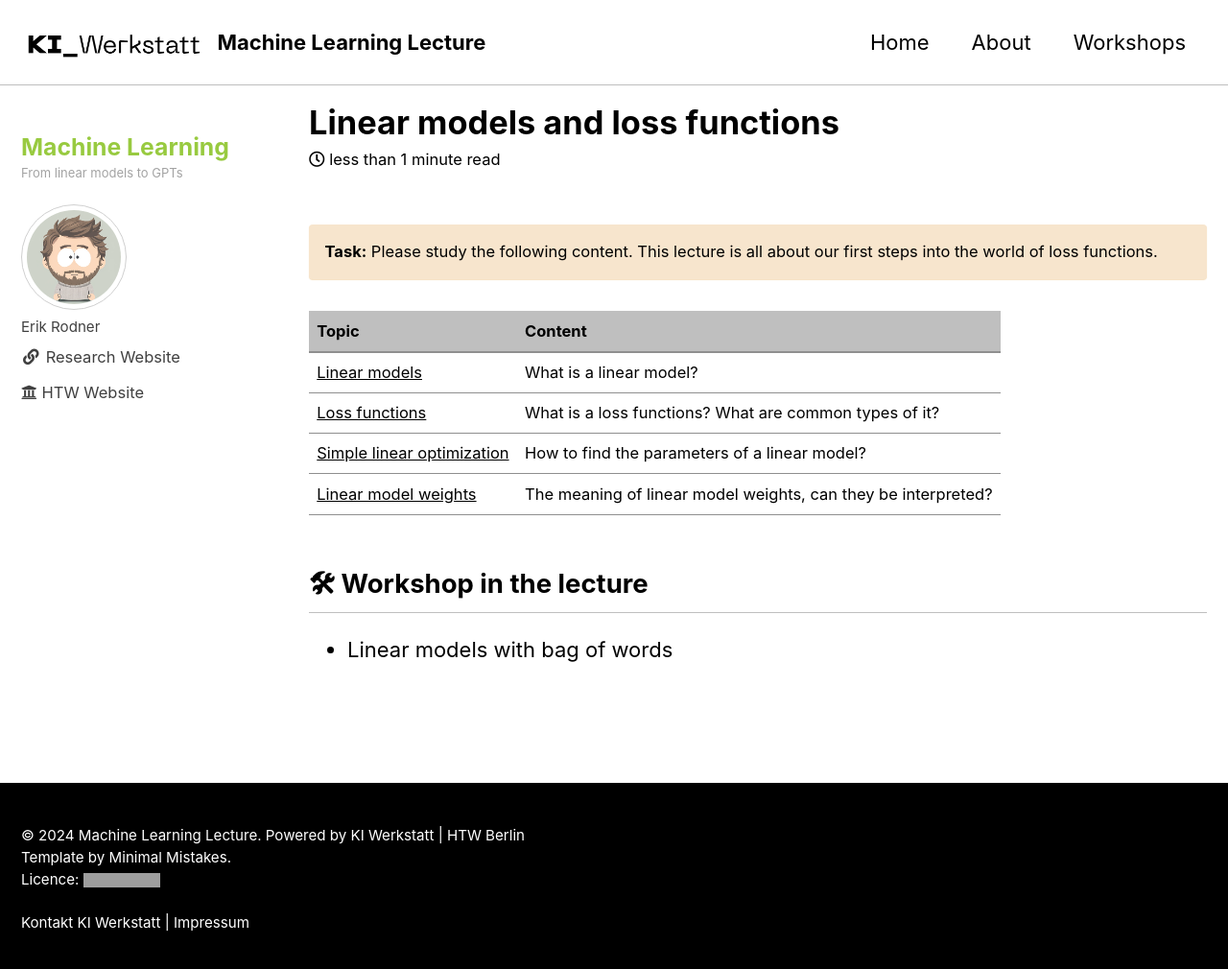
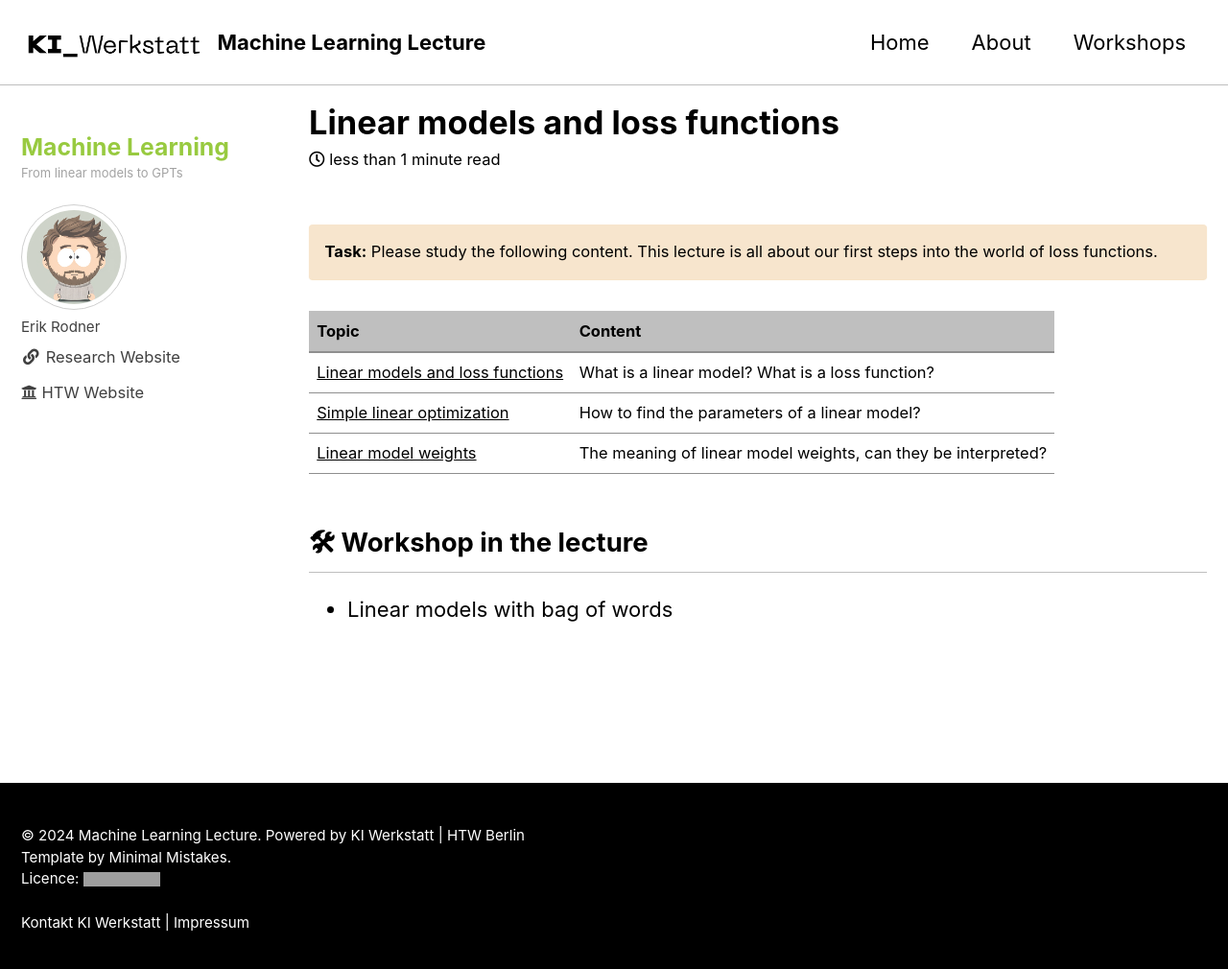
Before and after one commit to HTW-Berlin-KI-Werkstatt/ml-lecture, a Jekyll site: the page built from lectures/05/05.md, in a window 1280 px wide and 1050 px high. Shown: the top 1010 px of the window at 96% size. Built offline with Jekyll 4.4.1, drawn with Linux system fonts in a browser that asks for light colours; cached includes are drawn as plain includes; grey boxes are pictures that could not be loaded.

Commit message:
Linear model lecture

```diff
--- a/lectures/05/05.md
+++ b/lectures/05/05.md
@@ -12,8 +12,7 @@ loss functions.
 
 | Topic | Content |
 | :------------- |  :---------- |
-| [Linear models](/modules/linear_models/linear_models.md) | What is a linear model? |
-| [Loss functions](/modules/loss_functions/loss_functions.md) | What is a loss functions? What are common types of it? |
+| [Linear models and loss functions](/modules/linear_models/linear_models.md) | What is a linear model? What is a loss function? |
 | [Simple linear optimization](/modules/linear_model_optimization/linear_model_optimization.md) | How to find the parameters of a linear model? |
 | [Linear model weights](/modules/linear_model_weights/linear_model_weights.md) | The meaning of linear model weights, can they be interpreted? |
 
```
